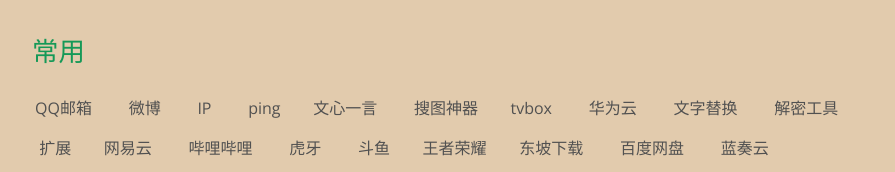
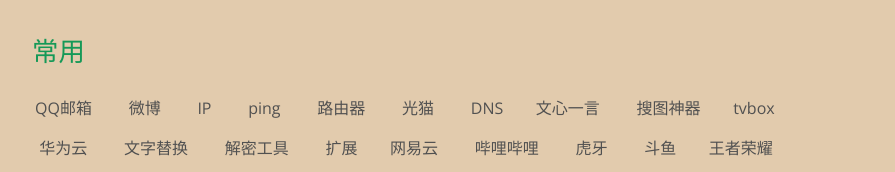
Before and after one commit to gibaoxi/gibaoxi.github.io, a plain HTML site: page index.html in a window 1280 px wide. Shown: the top 172 px of the page, without its empty margins (192-1087 px from the left). Drawn offline with nearby package versions, Linux system fonts and the light colour scheme.

Commit message:
Add files via upload

```diff
--- a/index.html
+++ b/index.html
@@ -60,6 +60,16 @@
 <div class="link"><a href="https://ip.sb/" target="_blank"><img class="logo-sm" src=""> IP<a></div>
 
 <div class="link"><a href="https://www.itdog.cn/ping/" target="_blank"><img class="logo-sm" src=""> ping<a></div>
+
+
+<div class="link"><a href="http://192.168.0.1/" target="_blank"><img class="logo-sm" src=""> 路由器<a></div>
+
+<div class="link"><a href="http://192.168.1.1/" target="_blank"><img class="logo-sm" src=""> 光猫<a></div>
+
+
+
+
+<div class="link"><a href="https://ipchaxun.com/" target="_blank"><img class="logo-sm" src=""> DNS<a></div>
 
 <div class="link"><a href="https://yiyan.baidu.com/" target="_blank"><img class="logo-sm" src="">文心一言<a></div>
 
```
